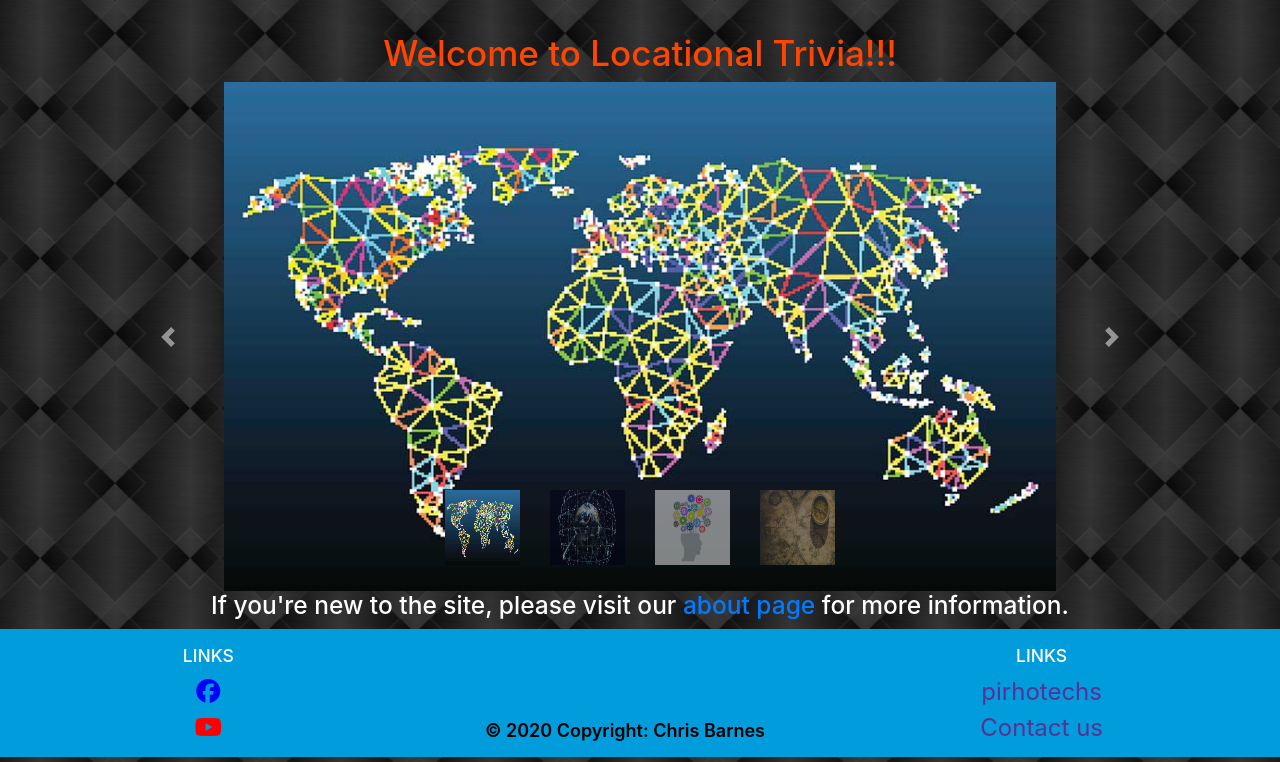
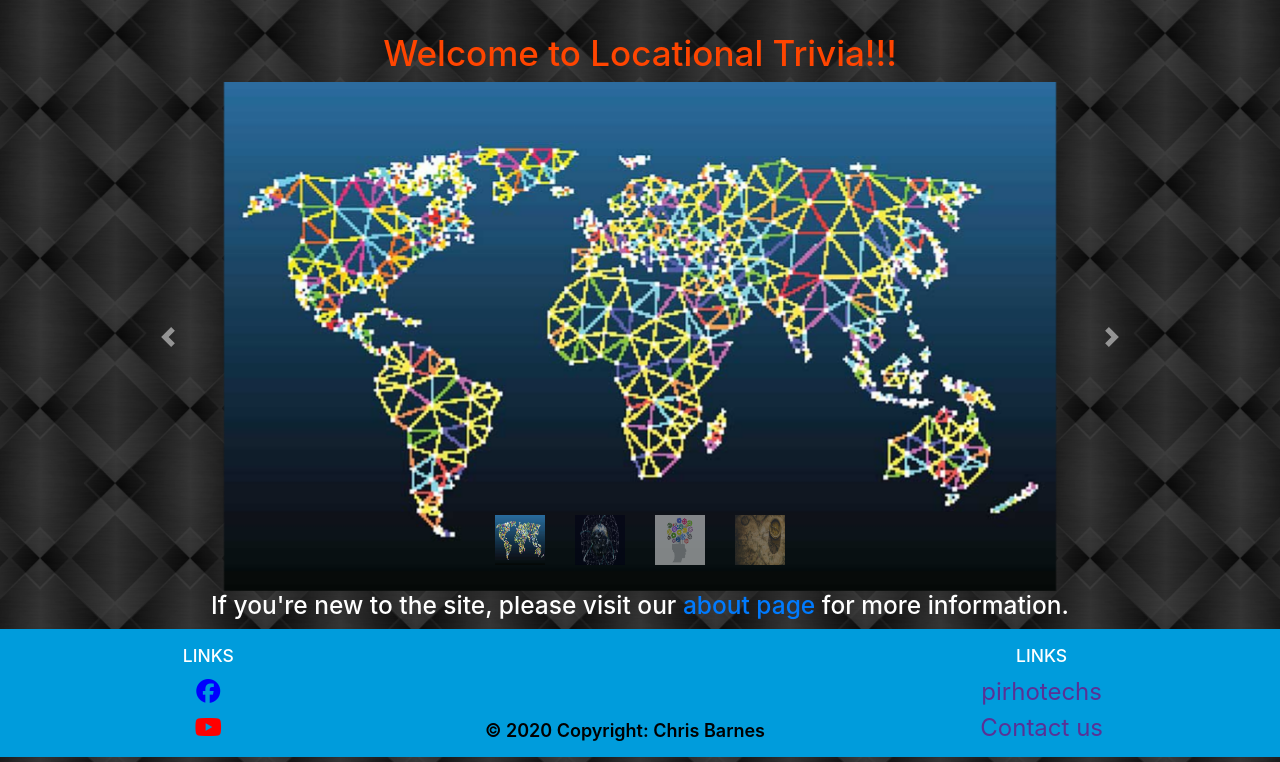
Before and after one commit to ChrisBarnes2000-MS-DU/BEW1.2-Contractor, a Django app: page / in a window 1280 px wide. Shown: the part 90-852 px from the top of the page. Run offline with Django 3.2, Linux system fonts and the light colour scheme; some libraries are stand-ins or nearby versions.

Commit message:
adjust admin layout and styling

```diff
--- a/static/style.css
+++ b/static/style.css
@@ -1,3 +1,4 @@
+/* BASE/MAIN EDITS */
 body {
     background: lightgrey url("images/background.jpg") center;
 }
@@ -25,6 +26,17 @@ body {
     color: black;
 }
 
+/* FONT EDITS */
+label {
+    font-size: x-large;
+    color: white;
+}
+
+ul {
+    color:  white;
+    font-size: x-large;
+}
+
 h1 {
     color: orangered;
 }
@@ -33,19 +45,30 @@ h2, h3, h4, p {
     color: white;
 }
 
-ul {
-    color:  white;
-    font-size: x-large;
-}
-
 h3 a, h3 a:hover{
     color: #007bff
 }
 
+/* INDEX EDITS */
+.carousel-indicators li{
+    width: 50px !important;
+    height: 50px !important;
+    margin-left: 15px !important;
+    margin-right: 15px !important;
+    text-indent: 0px !important;
+}
+
+.carousel-indicators li img{
+    width: 50px;
+    height: 50px;
+}
+
+/* LOCATIONS EDITS */
 .card a, .card a:hover{
     color: #007bff
 }
 
+/* HIGHSCORE EDITS */
 .score {
     background-color: gray;
     width: 300px;
@@ -56,11 +79,7 @@ h3 a, h3 a:hover{
     text-align: center;
 }
 
-label {
-    font-size: x-large;
-    color: white;
-}
-
+/* FA EDIT */
 .fa-edit {
     margin-top: 0.2em;
     margin-left: 0.3em;
@@ -80,21 +99,3 @@ label {
 .fa-youtube {
     color: red;
 }
-
-.carousel-item {
-    /* height: 480px; */
-    contain: content;
-}
-
-.carousel-indicators li{
-    width: 75px !important;
-    height: 75px !important;
-    margin-left: 15px !important;
-    margin-right: 15px !important;
-    text-indent: 0px !important;
-}
-
-.carousel-indicators li img{
-    width: 75px !important;
-    height: 75px !important;
-}
--- a/templates/index.html
+++ b/templates/index.html
@@ -31,7 +31,6 @@
         <span class="sr-only">Next</span>
     </a>
 
-
     <ol class="carousel-indicators">
         <li data-target="#carouselExampleIndicators" data-slide-to="0" class="active">
             <img src="static/slideshow/Image1.png" alt="Image #1">
--- a/trivia/views.py
+++ b/trivia/views.py
@@ -7,7 +7,7 @@ def trivia(request, slug):
 
     # Generate counts of some of the main objects
     questions = Question.objects.filter(quiz__slug=slug)
-    choices = Choice.objects.filter(question__quiz__slug=slug)
+    choices = Choice.objects.filter(question__quiz__slug=slug).order_by('created')
     num_questions = questions.count()
 
     context = {
```
Also changed, not shown: locations/admin.py (+7 -0 lines), trivia/admin.py (+8 -7 lines), trivia/models.py (+12 -4 lines), trivia/templates/trivia/game.html (+7 -45 lines), db.sqlite3, trivia/migrations/0003_auto_20200108_1939.py (added).
